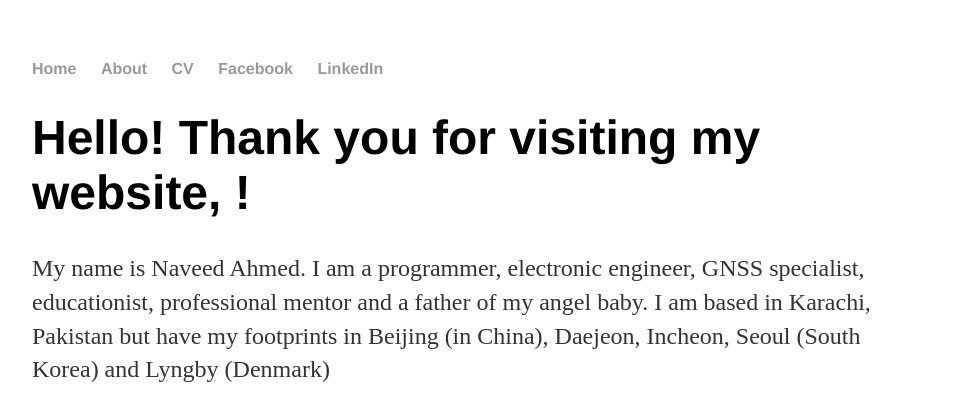
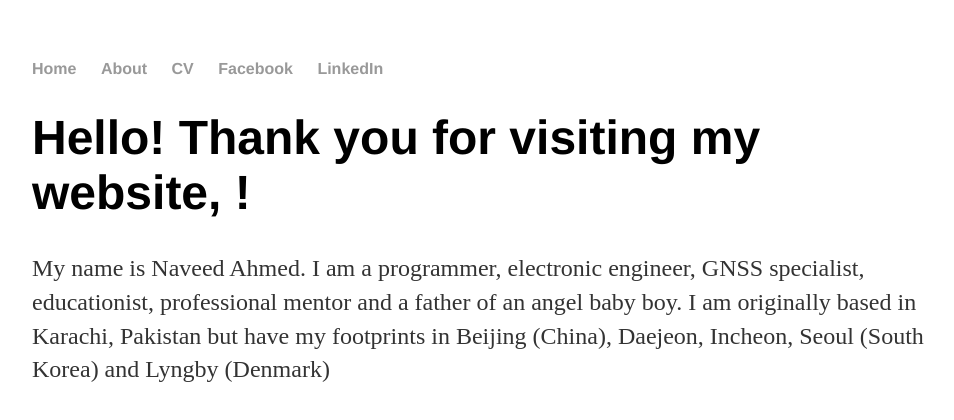
Before and after one commit to naveed087/naveed087.github.io, a plain HTML site: page index.html in a window 1280 px wide. Shown: the whole page, without its empty margins (160-1114 px from the left). Drawn offline with Linux system fonts and the light colour scheme.

Commit message:
Update index.html

```diff
--- a/index.html
+++ b/index.html
@@ -18,7 +18,7 @@
 		<div class="container">
     		<div class="blurb">
         		<h1>Hello! Thank you for visiting my website, !</h1>
-				<p>My name is Naveed Ahmed. I am a programmer, electronic engineer, GNSS specialist, educationist, professional mentor and a father of my angel baby. I am based in Karachi, Pakistan but have my footprints in Beijing (in China), Daejeon, Incheon, Seoul (South Korea) and Lyngby (Denmark)</p>
+				<p>My name is Naveed Ahmed. I am a programmer, electronic engineer, GNSS specialist, educationist, professional mentor and a father of an angel baby boy. I am originally based in Karachi, Pakistan but have my footprints in Beijing (China), Daejeon, Incheon, Seoul (South Korea) and Lyngby (Denmark)</p>
     		</div><!-- /.blurb -->
 		</div><!-- /.container -->
 
```
